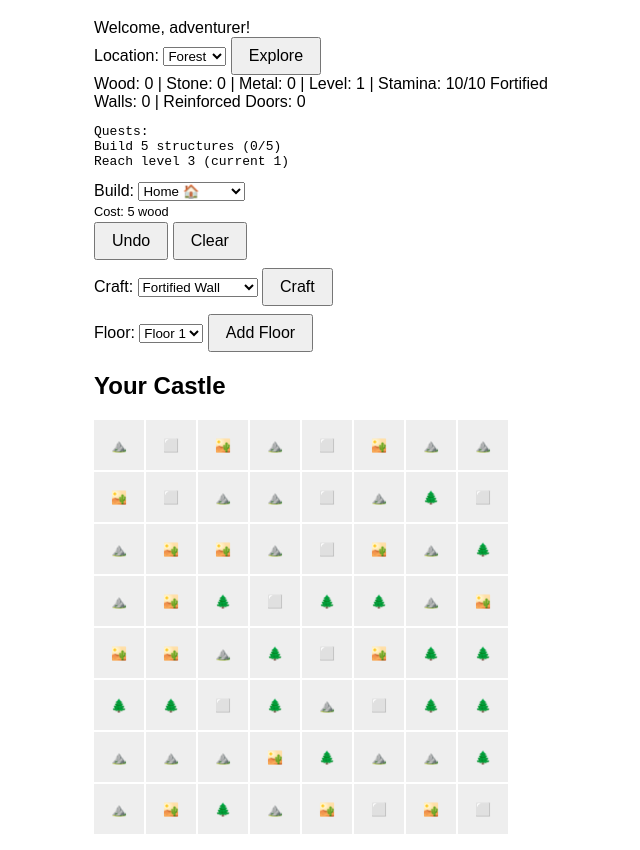
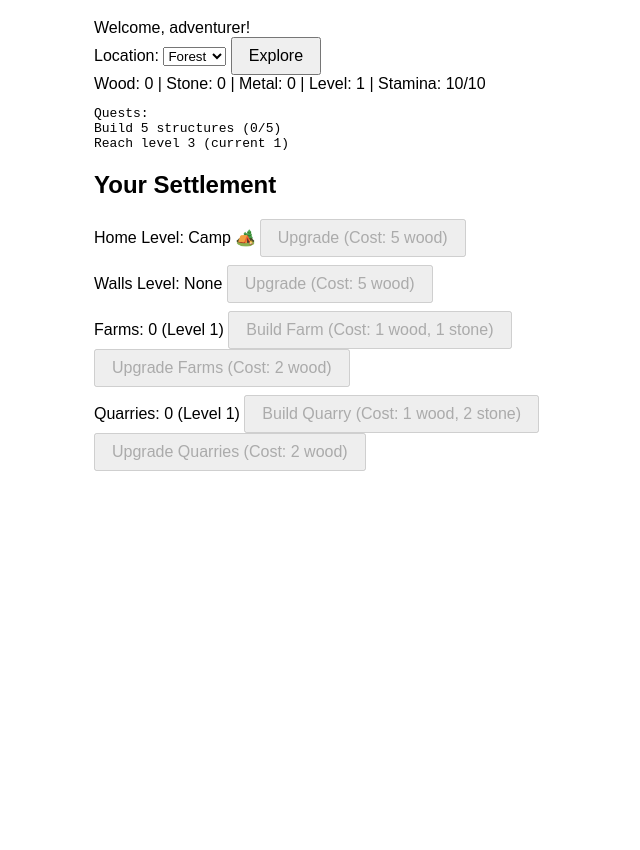
Before and after one commit to hendrism/dice-castle, a website: page index.html in a window 1280 px wide. Shown: the part 78-928 px from the top of the page, without its empty margins (306-946 px from the left). After the commit the page ends 800 px from the top, so only its background shows below. Drawn offline with Linux system fonts and the light colour scheme.

Commit message:
feat: simplify building system

```diff
--- a/app.js
+++ b/app.js
@@ -1,26 +1,5 @@
-// constants
-const GRID_SIZE = 8;
+// simplified upgrade-based version without grid
 const RESOURCE_TYPES = { WOOD: 'wood', STONE: 'stone', METAL: 'metal' };
-
-const CRAFTABLES = {
-  fortifiedWall: { emoji: '🧱', cost: { [RESOURCE_TYPES.STONE]: 2, [RESOURCE_TYPES.METAL]: 1 } },
-  reinforcedDoor: { emoji: '🚪', cost: { [RESOURCE_TYPES.WOOD]: 1, [RESOURCE_TYPES.METAL]: 1 } },
-};
-
-const TERRAIN_TYPES = {
-  plain: { emoji: '⬜' },
-  forest: { emoji: '🌲' },
-  mountain: { emoji: '⛰️' },
-  desert: { emoji: '🏜️' },
-};
-
-const BUILDINGS = {
-  home: { emoji: '🏠', cost: { [RESOURCE_TYPES.WOOD]: 5 } },
-  woodWall: { emoji: '🪵', cost: { [RESOURCE_TYPES.WOOD]: 1 } },
-  stoneWall: { emoji: '🧱', cost: { [RESOURCE_TYPES.STONE]: 2 }, upgradeFrom: 'woodWall' },
-  farm: { emoji: '🌾', cost: { [RESOURCE_TYPES.WOOD]: 1, [RESOURCE_TYPES.STONE]: 1 } },
-  quarry: { emoji: '⛏️', cost: { [RESOURCE_TYPES.WOOD]: 1, [RESOURCE_TYPES.STONE]: 2 } },
-};
 
 const LOCATIONS = {
   forest: {
@@ -30,7 +9,7 @@ const LOCATIONS = {
       if (roll <= 4) return { resource: RESOURCE_TYPES.WOOD, amount: 1 };
       if (roll <= 5) return { resource: RESOURCE_TYPES.STONE, amount: 1 };
       return { resource: RESOURCE_TYPES.METAL, amount: 1 };
-    },
+    }
   },
   quarry: {
     cost: 2,
@@ -39,7 +18,7 @@ const LOCATIONS = {
       if (roll <= 2) return { resource: RESOURCE_TYPES.WOOD, amount: 1 };
       if (roll <= 5) return { resource: RESOURCE_TYPES.STONE, amount: 2 };
       return { resource: RESOURCE_TYPES.METAL, amount: 1 };
-    },
+    }
   },
   mine: {
     cost: 3,
@@ -48,48 +27,74 @@ const LOCATIONS = {
       if (roll <= 3) return { resource: RESOURCE_TYPES.STONE, amount: 1 };
       if (roll <= 5) return { resource: RESOURCE_TYPES.METAL, amount: 1 };
       return { resource: RESOURCE_TYPES.METAL, amount: 2 };
-    },
-  },
+    }
+  }
 };
+
 const XP_PER_LEVEL = 5;
 const MAX_STAMINA = 10;
 
-// game state
+const HOME_UPGRADES = [
+  { name: 'Camp', emoji: '🏕️', nextCost: { [RESOURCE_TYPES.WOOD]: 5 } },
+  { name: 'House', emoji: '🏠', nextCost: { [RESOURCE_TYPES.WOOD]: 10, [RESOURCE_TYPES.STONE]: 5 } },
+  { name: 'Hall', emoji: '🏡', nextCost: { [RESOURCE_TYPES.STONE]: 20, [RESOURCE_TYPES.METAL]: 5 } },
+  { name: 'Fortress', emoji: '🏰', nextCost: null }
+];
+
+const WALL_UPGRADES = [
+  { name: 'None', emoji: '', nextCost: { [RESOURCE_TYPES.WOOD]: 5 } },
+  { name: 'Earthen', emoji: '🟫', nextCost: { [RESOURCE_TYPES.WOOD]: 10 } },
+  { name: 'Wood', emoji: '🪵', nextCost: { [RESOURCE_TYPES.STONE]: 20 } },
+  { name: 'Stone', emoji: '🧱', nextCost: null }
+];
+
+const FARM_UPGRADES = [
+  { name: 'Basic', emoji: '🌾', nextCost: { [RESOURCE_TYPES.WOOD]: 2 } },
+  { name: 'Improved', emoji: '🌾', nextCost: { [RESOURCE_TYPES.WOOD]: 5, [RESOURCE_TYPES.STONE]: 2 } },
+  { name: 'Advanced', emoji: '🌾', nextCost: { [RESOURCE_TYPES.WOOD]: 10, [RESOURCE_TYPES.STONE]: 5, [RESOURCE_TYPES.METAL]: 2 } },
+  { name: 'Master', emoji: '🌾', nextCost: null }
+];
+
+const QUARRY_UPGRADES = [
+  { name: 'Basic', emoji: '⛏️', nextCost: { [RESOURCE_TYPES.WOOD]: 2 } },
+  { name: 'Improved', emoji: '⛏️', nextCost: { [RESOURCE_TYPES.WOOD]: 5, [RESOURCE_TYPES.STONE]: 2 } },
+  { name: 'Advanced', emoji: '⛏️', nextCost: { [RESOURCE_TYPES.WOOD]: 10, [RESOURCE_TYPES.STONE]: 5, [RESOURCE_TYPES.METAL]: 2 } },
+  { name: 'Master', emoji: '⛏️', nextCost: null }
+];
+
+const BUILD_FARM_COST = { [RESOURCE_TYPES.WOOD]: 1, [RESOURCE_TYPES.STONE]: 1 };
+const BUILD_QUARRY_COST = { [RESOURCE_TYPES.WOOD]: 1, [RESOURCE_TYPES.STONE]: 2 };
+
 let resources = load('resources') || { wood: 0, stone: 0, metal: 0 };
-let inventory = load('inventory') || { fortifiedWall: 0, reinforcedDoor: 0 };
-function generateTerrain() {
-  const terrains = Object.keys(TERRAIN_TYPES);
-  return Array.from({ length: GRID_SIZE }, () =>
-    Array.from({ length: GRID_SIZE }, () => terrains[Math.floor(Math.random() * terrains.length)])
-  );
-}
-
-let grid = load('grid') || [Array.from({ length: GRID_SIZE }, () => Array(GRID_SIZE).fill(''))];
-let terrain = load('terrain');
-if (!terrain) {
-  terrain = [generateTerrain()];
-}
-let homePlaced = load('homePlaced');
-if (homePlaced === null) {
-  homePlaced = grid.some(f => f.some(row => row.includes('home')));
-}
-let currentFloor = load('currentFloor') || 0;
+let structures = load('structures') || {
+  homeLevel: 0,
+  wallLevel: 0,
+  farmLevel: 0,
+  farmCount: 0,
+  quarryLevel: 0,
+  quarryCount: 0
+};
 let player = load('player') || { level: 1, xp: 0, stamina: MAX_STAMINA };
-if (player.stamina === undefined) player.stamina = MAX_STAMINA;
-let history = [];
 let questProgress = load('questProgress') || { totalBuildings: 0 };
 let completedQuests = load('completedQuests') || [];
 
-// helpers
-function updateResources() {
-  const inv = `Fortified Walls: ${inventory.fortifiedWall} | Reinforced Doors: ${inventory.reinforcedDoor}`;
-  document.getElementById('resources').textContent =
-    `Wood: ${resources.wood} | Stone: ${resources.stone} | Metal: ${resources.metal} | Level: ${player.level} | Stamina: ${player.stamina}/${MAX_STAMINA}` +
-    `\n${inv}`;
-  updateQuests();
-  save();
+function save() {
+  localStorage.setItem('resources', JSON.stringify(resources));
+  localStorage.setItem('structures', JSON.stringify(structures));
+  localStorage.setItem('player', JSON.stringify(player));
+  localStorage.setItem('questProgress', JSON.stringify(questProgress));
+  localStorage.setItem('completedQuests', JSON.stringify(completedQuests));
 }
-
+function load(key) {
+  const data = localStorage.getItem(key);
+  return data ? JSON.parse(data) : null;
+}
+function narrate(text) {
+  document.getElementById('narration').textContent = text;
+}
+function costToString(cost) {
+  return Object.entries(cost).map(([k,v])=>`${v} ${k}`).join(', ');
+}
 function updateQuests() {
   const questsEl = document.getElementById('quests');
   const quests = [];
@@ -101,7 +106,13 @@ function updateQuests() {
   }
   questsEl.textContent = quests.length ? 'Quests:\n' + quests.join('\n') : 'All quests completed!';
 }
-
+function updateResources() {
+  document.getElementById('resources').textContent =
+    `Wood: ${resources.wood} | Stone: ${resources.stone} | Metal: ${resources.metal} | Level: ${player.level} | Stamina: ${player.stamina}/${MAX_STAMINA}`;
+  updateUI();
+  updateQuests();
+  save();
+}
 function checkQuests() {
   if (!completedQuests.includes('builder') && questProgress.totalBuildings >= 5) {
     completedQuests.push('builder');
@@ -114,29 +125,12 @@ function checkQuests() {
     narrate('Quest complete! You reached level 3 and gained 2 metal.');
   }
 }
-function narrate(text) {
-  document.getElementById('narration').textContent = text;
+function canAfford(cost) {
+  return Object.entries(cost).every(([r,n]) => resources[r] >= n);
 }
-
-function save() {
-  localStorage.setItem('resources', JSON.stringify(resources));
-  localStorage.setItem('inventory', JSON.stringify(inventory));
-  localStorage.setItem('grid', JSON.stringify(grid));
-  localStorage.setItem('terrain', JSON.stringify(terrain));
-  localStorage.setItem('homePlaced', JSON.stringify(homePlaced));
-  localStorage.setItem('currentFloor', JSON.stringify(currentFloor));
-  localStorage.setItem('player', JSON.stringify(player));
-  localStorage.setItem('questProgress', JSON.stringify(questProgress));
-  localStorage.setItem('completedQuests', JSON.stringify(completedQuests));
+function payCost(cost) {
+  Object.entries(cost).forEach(([r,n]) => resources[r] -= n);
 }
-
-function load(key) {
-  const data = localStorage.getItem(key);
-  return data ? JSON.parse(data) : null;
-}
-
-// exploration
-const locationSelect = document.getElementById('locationSelect');
 
 function sleep() {
   const roll = Math.floor(Math.random() * 6) + 1;
@@ -144,7 +138,7 @@ function sleep() {
   if (roll <= 2) {
     const keys = Object.keys(resources).filter(k => resources[k] > 0);
     if (keys.length) {
-      const loss = keys[Math.floor(Math.random() * keys.length)];
+      const loss = keys[Math.floor(Math.random()*keys.length)];
       resources[loss]--;
       msg += `Thieves stole 1 ${loss} during the night.`;
     } else {
@@ -153,14 +147,23 @@ function sleep() {
   } else if (roll <= 4) {
     msg += 'Nothing of note happens overnight.';
   } else {
-    const gain = Object.values(RESOURCE_TYPES)[Math.floor(Math.random() * 3)];
+    const gain = Object.values(RESOURCE_TYPES)[Math.floor(Math.random()*3)];
     resources[gain]++;
     msg += `You wake refreshed and find 1 ${gain} nearby.`;
+  }
+  const farmYield = structures.farmCount * (structures.farmLevel + 1);
+  const quarryYield = structures.quarryCount * (structures.quarryLevel + 1);
+  if (farmYield || quarryYield) {
+    resources.wood += farmYield;
+    resources.stone += quarryYield;
+    msg += ` Your farms produced ${farmYield} wood and quarries yielded ${quarryYield} stone.`;
   }
   player.stamina = MAX_STAMINA;
   narrate(msg);
   updateResources();
 }
+
+const locationSelect = document.getElementById('locationSelect');
 
 document.getElementById('exploreBtn').addEventListener('click', () => {
   const loc = LOCATIONS[locationSelect.value];
@@ -171,31 +174,20 @@ document.getElementById('exploreBtn').addEventListener('click', () => {
   player.stamina -= loc.cost;
   const reward = loc.getReward();
   resources[reward.resource] += reward.amount;
-  const found = `${reward.amount} ${reward.resource.charAt(0).toUpperCase() + reward.resource.slice(1)}`;
-
-  let msg = `You explored the ${locationSelect.value} and found ${found}!`;
-
+  let msg = `You explored the ${locationSelect.value} and found ${reward.amount} ${reward.resource}.`;
   const eventRoll = Math.random();
   if (eventRoll < 0.05) {
-    const gain = Object.values(RESOURCE_TYPES)[Math.floor(Math.random() * 3)];
+    const gain = Object.values(RESOURCE_TYPES)[Math.floor(Math.random()*3)];
     resources[gain]++;
     msg += ` A friendly trader gifted you 1 ${gain}!`;
   } else if (eventRoll < 0.1) {
     const keys = Object.keys(resources).filter(k => resources[k] > 0);
     if (keys.length) {
-      const lossKey = keys[Math.floor(Math.random() * keys.length)];
+      const lossKey = keys[Math.floor(Math.random()*keys.length)];
       resources[lossKey]--;
       msg += ` Bandits stole 1 ${lossKey}!`;
     }
-  } else if (eventRoll > 0.95) {
-    resources.metal++;
-    msg += ' You discovered rare metal!';
-  } else if (eventRoll > 0.9) {
-    const gain = Object.values(RESOURCE_TYPES)[Math.floor(Math.random() * 3)];
-    resources[gain] += 2;
-    msg += ` You found a treasure chest with 2 ${gain}!`;
   }
-
   player.xp++;
   if (player.xp >= player.level * XP_PER_LEVEL) {
     player.level++;
@@ -203,7 +195,6 @@ document.getElementById('exploreBtn').addEventListener('click', () => {
     msg += ` Level up! You are now level ${player.level}.`;
     checkQuests();
   }
-
   narrate(msg);
   updateResources();
   if (player.stamina <= 0) {
@@ -211,175 +202,79 @@ document.getElementById('exploreBtn').addEventListener('click', () => {
   }
 });
 
-// grid setup
-const gridEl = document.getElementById('grid');
-const buildSelect = document.getElementById('buildSelect');
-const buildCostEl = document.getElementById('buildCost');
-const craftSelect = document.getElementById('craftSelect');
-const floorSelect = document.getElementById('floorSelect');
-const addFloorBtn = document.getElementById('addFloorBtn');
-let selectedBuild = buildSelect.value;
-buildSelect.addEventListener('change', e => {
-  selectedBuild = e.target.value;
-  updateBuildCost();
-});
-
-function updateBuildCost() {
-  const building = BUILDINGS[selectedBuild];
-  if (building.cost) {
-    const costStr = Object.entries(building.cost)
-      .map(([r, n]) => `${n} ${r}`)
-      .join(', ');
-    buildCostEl.textContent = `Cost: ${costStr}`;
-  } else if (building.inventoryItem) {
-    buildCostEl.textContent = `Uses: 1 ${building.inventoryItem}`;
-  } else {
-    buildCostEl.textContent = '';
+function tryUpgrade(struct, upgrades, levelProp) {
+  const nextCost = upgrades[structures[levelProp]].nextCost;
+  if (!nextCost) return;
+  if (canAfford(nextCost)) {
+    payCost(nextCost);
+    structures[levelProp]++;
+    questProgress.totalBuildings++;
+    narrate(`Upgraded ${struct} to ${upgrades[structures[levelProp]].name}!`);
+    checkQuests();
+    updateResources();
+  }
+}
+function tryBuild(type, cost, countProp) {
+  if (structures[countProp] >= structures.homeLevel + 1) {
+    narrate('You need a larger home to build more.');
+    return;
+  }
+  if (canAfford(cost)) {
+    payCost(cost);
+    structures[countProp]++;
+    questProgress.totalBuildings++;
+    narrate(`Built a new ${type}!`);
+    checkQuests();
+    updateResources();
   }
 }
 
-function populateFloors() {
-  floorSelect.innerHTML = '';
-  for (let i = 0; i < grid.length; i++) {
-    const opt = document.createElement('option');
-    opt.value = i;
-    opt.textContent = `Floor ${i + 1}`;
-    if (i === currentFloor) opt.selected = true;
-    floorSelect.appendChild(opt);
-  }
+const homeLevelSpan = document.getElementById('homeLevel');
+const wallsLevelSpan = document.getElementById('wallsLevel');
+const farmLevelSpan = document.getElementById('farmLevel');
+const quarryLevelSpan = document.getElementById('quarryLevel');
+const farmCountSpan = document.getElementById('farmCount');
+const quarryCountSpan = document.getElementById('quarryCount');
+const upgradeHomeBtn = document.getElementById('upgradeHomeBtn');
+const upgradeWallsBtn = document.getElementById('upgradeWallsBtn');
+const buildFarmBtn = document.getElementById('buildFarmBtn');
+const upgradeFarmBtn = document.getElementById('upgradeFarmBtn');
+const buildQuarryBtn = document.getElementById('buildQuarryBtn');
+const upgradeQuarryBtn = document.getElementById('upgradeQuarryBtn');
+
+function updateUI() {
+  homeLevelSpan.textContent = `${HOME_UPGRADES[structures.homeLevel].name} ${HOME_UPGRADES[structures.homeLevel].emoji}`;
+  const hc = HOME_UPGRADES[structures.homeLevel].nextCost;
+  upgradeHomeBtn.textContent = hc ? `Upgrade (Cost: ${costToString(hc)})` : 'Max Level';
+  upgradeHomeBtn.disabled = !hc || !canAfford(hc);
+
+  wallsLevelSpan.textContent = `${WALL_UPGRADES[structures.wallLevel].name} ${WALL_UPGRADES[structures.wallLevel].emoji}`;
+  const wc = WALL_UPGRADES[structures.wallLevel].nextCost;
+  upgradeWallsBtn.textContent = wc ? `Upgrade (Cost: ${costToString(wc)})` : 'Max Level';
+  upgradeWallsBtn.disabled = !wc || !canAfford(wc);
+
+  farmLevelSpan.textContent = structures.farmLevel + 1;
+  farmCountSpan.textContent = structures.farmCount;
+  const fc = FARM_UPGRADES[structures.farmLevel].nextCost;
+  upgradeFarmBtn.textContent = fc ? `Upgrade Farms (Cost: ${costToString(fc)})` : 'Farms Max';
+  upgradeFarmBtn.disabled = !fc || !canAfford(fc);
+  buildFarmBtn.textContent = `Build Farm (Cost: ${costToString(BUILD_FARM_COST)})`;
+  buildFarmBtn.disabled = structures.farmCount >= structures.homeLevel + 1 || !canAfford(BUILD_FARM_COST);
+
+  quarryLevelSpan.textContent = structures.quarryLevel + 1;
+  quarryCountSpan.textContent = structures.quarryCount;
+  const qc = QUARRY_UPGRADES[structures.quarryLevel].nextCost;
+  upgradeQuarryBtn.textContent = qc ? `Upgrade Quarries (Cost: ${costToString(qc)})` : 'Quarries Max';
+  upgradeQuarryBtn.disabled = !qc || !canAfford(qc);
+  buildQuarryBtn.textContent = `Build Quarry (Cost: ${costToString(BUILD_QUARRY_COST)})`;
+  buildQuarryBtn.disabled = structures.quarryCount >= structures.homeLevel + 1 || !canAfford(BUILD_QUARRY_COST);
 }
 
-floorSelect.addEventListener('change', e => {
-  currentFloor = Number(e.target.value);
-  drawGrid();
-  updateResources();
-});
+upgradeHomeBtn.addEventListener('click', () => tryUpgrade('home', HOME_UPGRADES, 'homeLevel'));
+upgradeWallsBtn.addEventListener('click', () => tryUpgrade('walls', WALL_UPGRADES, 'wallLevel'));
+buildFarmBtn.addEventListener('click', () => tryBuild('farm', BUILD_FARM_COST, 'farmCount'));
+upgradeFarmBtn.addEventListener('click', () => tryUpgrade('farms', FARM_UPGRADES, 'farmLevel'));
+buildQuarryBtn.addEventListener('click', () => tryBuild('quarry', BUILD_QUARRY_COST, 'quarryCount'));
+upgradeQuarryBtn.addEventListener('click', () => tryUpgrade('quarries', QUARRY_UPGRADES, 'quarryLevel'));
 
-addFloorBtn.addEventListener('click', () => {
-  grid.push(Array.from({ length: GRID_SIZE }, () => Array(GRID_SIZE).fill('')));
-  terrain.push(generateTerrain());
-  currentFloor = grid.length - 1;
-  populateFloors();
-  drawGrid();
-  updateResources();
-});
-
-document.getElementById('craftBtn').addEventListener('click', () => {
-  const itemKey = craftSelect.value;
-  const craft = CRAFTABLES[itemKey];
-  if (Object.keys(craft.cost).every(r => resources[r] >= craft.cost[r])) {
-    Object.keys(craft.cost).forEach(r => (resources[r] -= craft.cost[r]));
-    inventory[itemKey]++;
-    updateResources();
-    narrate(`Crafted 1 ${itemKey}!`);
-  }
-});
-
-function canAfford(building) {
-  if (building.cost) {
-    return Object.keys(building.cost).every(r => resources[r] >= building.cost[r]);
-  }
-  if (building.inventoryItem) {
-    return inventory[building.inventoryItem] > 0;
-  }
-  return false;
-}
-
-function payCost(building) {
-  if (building.cost) {
-    Object.keys(building.cost).forEach(r => (resources[r] -= building.cost[r]));
-  } else if (building.inventoryItem) {
-    inventory[building.inventoryItem]--;
-  }
-}
-
-function refundCost(building) {
-  if (building.cost) {
-    Object.keys(building.cost).forEach(r => (resources[r] += building.cost[r]));
-  } else if (building.inventoryItem) {
-    inventory[building.inventoryItem]++;
-  }
-}
-
-function drawGrid() {
-  gridEl.style.setProperty('--grid-size', GRID_SIZE);
-  gridEl.innerHTML = '';
-  const floor = grid[currentFloor];
-  const terrainFloor = terrain[currentFloor];
-  for (let y = 0; y < GRID_SIZE; y++) {
-    for (let x = 0; x < GRID_SIZE; x++) {
-      const cell = document.createElement('div');
-      cell.className = 'cell';
-      const buildingKey = floor[y][x];
-      const display = buildingKey
-        ? BUILDINGS[buildingKey].emoji
-        : TERRAIN_TYPES[terrainFloor[y][x]].emoji;
-      cell.textContent = display;
-      cell.addEventListener('click', () => {
-        const currentKey = floor[y][x];
-        if (!currentKey) {
-          const buildingKey = selectedBuild;
-          const building = BUILDINGS[buildingKey];
-          if (building.upgradeFrom) {
-            narrate('Place a wood wall first.');
-            return;
-          }
-          if (buildingKey !== 'home' && !homePlaced) {
-            narrate('Place your home first.');
-            return;
-          }
-          if (canAfford(building)) {
-            payCost(building);
-            floor[y][x] = buildingKey;
-            history.push({ x, y, prev: '', new: buildingKey, floor: currentFloor });
-            if (buildingKey === 'home') homePlaced = true;
-            questProgress.totalBuildings++;
-            checkQuests();
-            cell.classList.add('selected');
-            setTimeout(() => cell.classList.remove('selected'), 200);
-            updateResources();
-            drawGrid();
-          }
-        } else if (selectedBuild === 'stoneWall' && currentKey === 'woodWall') {
-          const building = BUILDINGS['stoneWall'];
-          if (canAfford(building)) {
-            payCost(building);
-            floor[y][x] = 'stoneWall';
-            history.push({ x, y, prev: 'woodWall', new: 'stoneWall', floor: currentFloor });
-            questProgress.totalBuildings++;
-            checkQuests();
-            cell.classList.add('selected');
-            setTimeout(() => cell.classList.remove('selected'), 200);
-            updateResources();
-            drawGrid();
-          }
-        }
-      });
-      gridEl.appendChild(cell);
-    }
-  }
-}
-
-document.getElementById('undoBtn').addEventListener('click', () => {
-  const last = history.pop();
-  if (last) {
-    grid[last.floor][last.y][last.x] = last.prev;
-    refundCost(BUILDINGS[last.new]);
-    homePlaced = grid.some(f => f.some(row => row.includes('home')));
-    drawGrid();
-    updateResources();
-  }
-});
-
-document.getElementById('clearBtn').addEventListener('click', () => {
-  grid[currentFloor] = Array.from({ length: GRID_SIZE }, () => Array(GRID_SIZE).fill(''));
-  history = history.filter(h => h.floor !== currentFloor);
-  homePlaced = grid.some(f => f.some(row => row.includes('home')));
-  drawGrid();
-  updateResources();
-});
-
-populateFloors();
-drawGrid();
 updateResources();
-updateBuildCost();
--- a/index.html
+++ b/index.html
@@ -24,37 +24,27 @@
     <pre id="quests"></pre>
   </div>
 
-  <div id="buildControls">
-    <label for="buildSelect">Build:</label>
-    <select id="buildSelect">
-      <option value="home">Home 🏠</option>
-      <option value="woodWall">Wood Wall 🪵</option>
-      <option value="stoneWall">Stone Wall 🧱</option>
-      <option value="farm">Farm 🌾</option>
-      <option value="quarry">Quarry ⛏️</option>
-    </select>
-    <div id="buildCost"></div>
-    <button id="undoBtn">Undo</button>
-    <button id="clearBtn">Clear</button>
+  <h2>Your Settlement</h2>
+  <div id="structures">
+    <div id="homeSection">
+      Home Level: <span id="homeLevel"></span>
+      <button id="upgradeHomeBtn"></button>
+    </div>
+    <div id="wallsSection">
+      Walls Level: <span id="wallsLevel"></span>
+      <button id="upgradeWallsBtn"></button>
+    </div>
+    <div id="farmSection">
+      Farms: <span id="farmCount"></span> (Level <span id="farmLevel"></span>)
+      <button id="buildFarmBtn"></button>
+      <button id="upgradeFarmBtn"></button>
+    </div>
+    <div id="quarrySection">
+      Quarries: <span id="quarryCount"></span> (Level <span id="quarryLevel"></span>)
+      <button id="buildQuarryBtn"></button>
+      <button id="upgradeQuarryBtn"></button>
+    </div>
   </div>
-
-  <div id="craftControls">
-    <label for="craftSelect">Craft:</label>
-    <select id="craftSelect">
-      <option value="fortifiedWall">Fortified Wall</option>
-      <option value="reinforcedDoor">Reinforced Door</option>
-    </select>
-    <button id="craftBtn">Craft</button>
-  </div>
-
-  <div id="floorControls">
-    <label for="floorSelect">Floor:</label>
-    <select id="floorSelect"></select>
-    <button id="addFloorBtn">Add Floor</button>
-  </div>
-
-  <h2>Your Castle</h2>
-  <div id="grid"></div>
 
   <script src="app.js"></script>
   <script>
--- a/styles.css
+++ b/styles.css
@@ -4,33 +4,11 @@ body {
   margin: auto;
   padding: 1em;
 }
-#buildControls {
-  margin: 0.5em 0;
-}
-#buildCost {
-  font-size: 0.8em;
-  margin: 0.25em 0;
-}
-#craftControls,
-#floorControls,
 #questContainer {
   margin: 0.5em 0;
 }
-#grid {
-  display: grid;
-  grid-template: repeat(var(--grid-size, 5), 50px) / repeat(var(--grid-size, 5), 50px);
-  gap: 2px;
-  margin-top: 0.5em;
-}
-.cell {
-  background: #eee;
-  display: flex;
-  align-items: center;
-  justify-content: center;
-  font-size: 0.8em;
-}
-.cell.selected {
-  outline: 2px solid #f00;
+#structures > div {
+  margin: 0.5em 0;
 }
 button {
   font-size: 1em;
```
Also changed, not shown: README.md.
